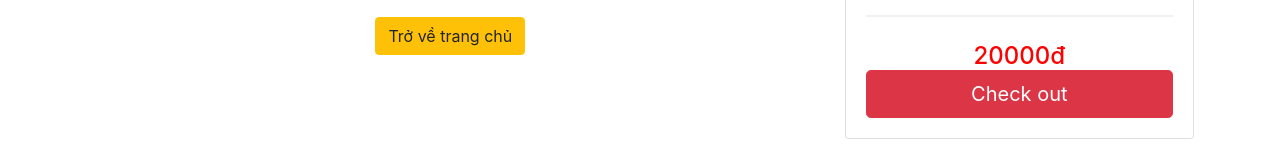
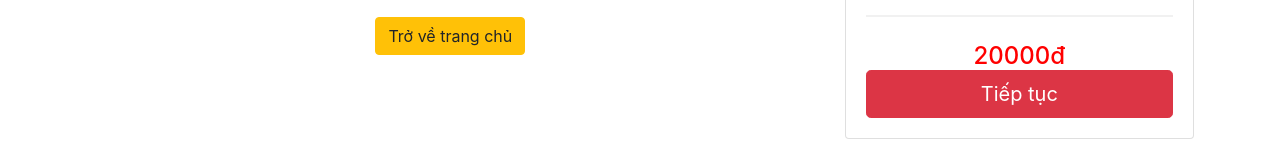
Before and after one commit to phanthaiduong22/eshop, a React (Create React App) app: page /cart in a window 1280 px wide. Shown: the part 412-580 px from the top of the page. Built offline with nearby package versions, Linux system fonts and the light colour scheme.

Commit message:
check out

```diff
--- a/src/pages/Cart/CartInfo.js
+++ b/src/pages/Cart/CartInfo.js
@@ -1,6 +1,7 @@
 import React, { Component } from "react";
 import { FontAwesomeIcon } from "@fortawesome/react-fontawesome";
 import { faMapMarked } from "@fortawesome/free-solid-svg-icons";
+import { Link } from "react-router-dom";
 class CartInfo extends Component {
   constructor(props) {
     super();
@@ -39,9 +40,9 @@ class CartInfo extends Component {
           <h6>Tổng cộng</h6>
           <hr></hr>
           <div class="d-flex justify-content-center"><h4 style={{color:"red",margin:"auto"}}>{this.props.totalCost+this.state.transportCost+"đ"}</h4></div>
-
-<button type="button" name="" id="" class="btn btn-danger btn-lg btn-block">Check out</button>
-
+<Link to="/checkout">
+<button type="button" name="" id="" class="btn btn-danger btn-lg btn-block">Tiếp tục</button>
+</Link>
         </div>
       </div>
     );
```
Also changed, not shown: 1 other file (tests, documents, lock files or other folders).
